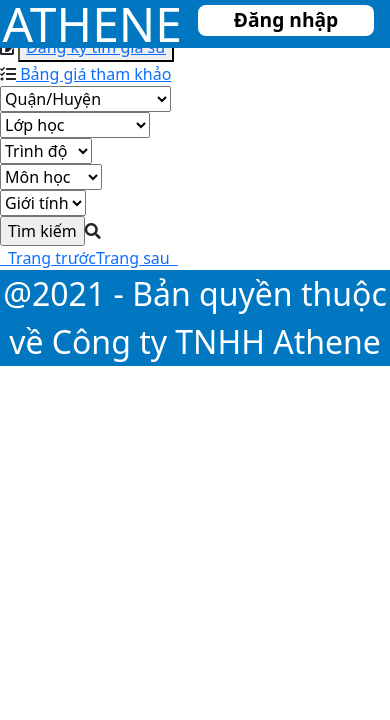
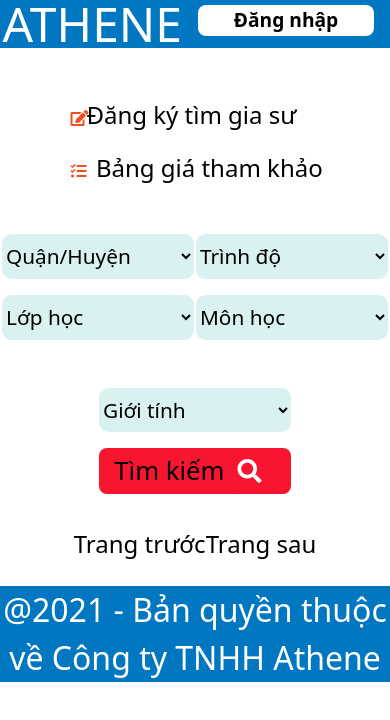
Before and after one commit to Nguyen063/AtheneProject, an Angular app: page /forstudent in a window 390 px wide. Shown: the top 720 px of the page. Built offline with nearby package versions, Linux system fonts and the light colour scheme; no server answers; some icons are missing.

Commit message:
Client: For learner updating

```diff
--- a/src/app/forstudent/forstudent.component.css
+++ b/src/app/forstudent/forstudent.component.css
@@ -0,0 +1,211 @@
+  /* Profile */
+
+  .filter-container {
+    font-size: 1rem;
+    display: flex;
+    flex-wrap: wrap;
+    justify-content: space-evenly;
+    margin-top: 3rem;
+}
+
+.show {
+    display: block !important;
+}
+
+.filter__item {
+    flex-direction: row;
+}
+
+.filter-icon {
+    color: #F24E1E;
+    font-size: 1rem;
+    padding: 0.2rem;
+}
+
+.filter-selection {
+    background-color: #D9F1F1;
+    border: none;
+    border-radius: 0.6rem;
+    padding: 0.3rem;
+    width: 10rem;
+}
+
+.filter-spacing {
+    margin: 1rem 0;
+}
+
+.filter-spacingleft {
+    margin-bottom: 0.5rem;
+}
+
+.search-container {
+    border: none;
+    background-color: #F81530;
+    color: white;
+    padding: 0.15rem;
+    border-radius: 0.5rem;
+}
+
+.filter-search {
+    width: 8.5rem;
+    border: none;
+    background-color: #F81530;
+    border-radius: 0.4rem;
+}
+
+ ::placeholder {
+    color: white;
+    padding-left: 0.2rem;
+}
+
+ .profile-container {
+    display: flex;
+    flex-wrap: wrap;
+    margin-top: 2rem;
+    justify-content: center;
+}
+
+.profile__item {
+    flex-basis: 40%;
+    background-color: #E0FDFF;
+    padding-top: 1rem;
+    margin: 2rem;
+
+}
+
+.avatar {
+    height: 6rem;
+    float: left;
+    border-radius: 50%;
+    margin: 0 1rem;
+}
+
+.profile__item--right {
+    margin-left: 10rem;
+}
+
+.profile-name {
+    font-size: 1.5rem;
+    color: #692E0D;
+    font-weight: bold;
+    margin-bottom: 1rem;
+}
+
+.profile__item--center {
+    margin: 2rem;
+}
+
+.profile__item--below {
+    display: flex;
+    justify-content: space-around;
+    padding-bottom: 1rem;
+}
+
+.profile__button {
+    color: white;
+    background-color: #4989D4;
+    border: none;
+    border-radius: 0.2rem;
+    font-size: 1rem;
+    padding: 0.5em;
+}
+
+.btn-profile {
+    width: 8rem;
+}
+
+.transfer-page {
+    text-align: center;
+    margin-bottom: 1.5rem;
+}
+
+.transfer-page a,
+.filter__item a {
+    text-decoration: none;
+    color: black;
+}
+
+.filter__item a:hover {
+    color: orange;
+}
+
+.transfer-page a:hover {
+    color: blue;
+}
+
+.profile-line {
+    display: flex;
+    margin: 0.5rem;
+}
+
+.profile-oj {
+    min-width: 7rem;
+}
+
+#btn_dangki {
+    border: none;
+    background-color: transparent;
+    margin-left: -0.2rem;
+}
+
+@media screen and (max-width: 860px) {
+    .filter-container {
+        font-size: 1.5rem;
+    }
+    .filter-selection {
+        padding: 0rem;
+        width: 13rem;
+        height: 2.8rem;
+        font-size: 1.3rem;
+    }
+    .filter-search {
+        font-size: 1.6rem;
+    }
+    .filter-spacing {
+        margin-top: 3rem;
+    }
+    .profile__item {
+        flex-basis: 40%;
+    }
+    .profile-container {
+        font-size: 2rem;
+        flex-direction: column;
+        margin: 1rem 6rem;
+    }
+    .avatar {
+        height: 11rem;
+        margin: 0.5rem 4rem;
+    }
+    .profile-name {
+        font-size: 3rem;
+        padding-top: 1rem;
+    }
+    .profile__item--center {
+        margin: 2rem 5rem;
+    }
+    .transfer-page a {
+        font-size: 1.5rem;
+    }
+    .profile__button {
+        font-size: 2rem;
+        margin-bottom: 1rem;
+    }
+    .btn-profile {
+        width: 16rem;
+    }
+    #btn_dangki {
+        margin-left: -0.7rem;
+    }
+}
+
+@media screen and (max-width: 600px) {
+    .filter-selection {
+        padding: 0rem;
+        width: 12rem;
+        height: 2.8rem;
+        font-size: 1.3rem;
+    }
+    .profile-oj {
+        min-width: 13rem;
+    }
+}
--- a/src/app/forstudent/forstudent.component.ts
+++ b/src/app/forstudent/forstudent.component.ts
@@ -1,4 +1,6 @@
+import { ForStudentService } from './../services/for-student.service';
 import { Component, OnInit } from '@angular/core';
+import { LearnerProfile } from '../models/for-student';
 
 @Component({
   selector: 'app-forstudent',
@@ -7,9 +9,19 @@ import { Component, OnInit } from '@angular/core';
 })
 export class ForstudentComponent implements OnInit {
 
-  constructor() { }
+  learner: LearnerProfile= new LearnerProfile();
+  learners:any;
+  errMessage: string="" ;
+
+  constructor(private _service: ForStudentService) { }
 
   ngOnInit(): void {
+    this.getLearner()
   }
-
+  getLearner(){
+    this._service.getLearner().subscribe({
+      next:data => this.learners=data,
+      error : err=> this.errMessage=err
+    })
+   }
 }
--- /dev/null
+++ b/src/app/models/for-student.ts
@@ -0,0 +1,19 @@
+export class LearnerProfile{
+    _id: any;
+    Name: string;
+    Ava: string="";
+    Direct: string="";
+    Gender: String="";
+   Subject: String="";
+    Fee: String="";
+    Request: String="";
+    Grade: String="";
+    School: String="";
+
+     constructor(){
+         this._id="";
+         this.Name="";
+        // this.exp1="";
+
+     }
+}
--- /dev/null
+++ b/src/app/services/for-student.service.ts
@@ -0,0 +1,23 @@
+import { HttpClient, HttpErrorResponse } from '@angular/common/http';
+import { Injectable } from '@angular/core';
+import { catchError, Observable, retry, throwError } from 'rxjs';
+import { LearnerProfile } from '../models/for-student';
+
+const baseUrl="http://localhost:3000"
+@Injectable({
+  providedIn: 'root'
+})
+export class ForStudentService {
+  constructor(private _http: HttpClient) { }
+  getLearner(): Observable<LearnerProfile[]>{
+    return this._http.get<LearnerProfile[]>(`${baseUrl}/learner`).pipe(
+      retry(3),
+      catchError(this.handleError)
+    )
+
+  }
+  handleError(error:HttpErrorResponse){
+    return throwError(()=>{new Error(error.message)})
+  }
+
+}
--- a/src/app/tutor-profile/tutor-profile.component.html
+++ b/src/app/tutor-profile/tutor-profile.component.html
@@ -1,146 +1 @@
-<!-- Header -->
-<!-- <div>
-    <app-header></app-header>
-</div> -->
-
-<!-- Body  -->
-
-
-
-
-<div class="profile-container" *ngFor="let p of profiles">
-    <img class="cover-image" src="https://timelinecovers.pro/facebook-cover/download/anime-one-piece-luffy-and-ace-facebook-cover.jpg">
-    <div class="user-info">
-        <img class="user-avatar" src="https://genk.mediacdn.vn/2018/8/23/anh-0-1535019031645146400508.jpg" id="user-avatar">
-        <div>
-            <label class="btn-avatar">
-                <input type="file" name="avatar-image" accept="image/*" onchange="loadAvatar(event)">
-                <button><i class='bi bi-camera-fill'></i> </button>
-            </label>
-            <div class="user-name">
-                <h1>{{p.name}}</h1>
-                <p>{{p.followers}}</p>
-            </div>
-        </div>
-        <label class="btn-cover">
-            <input type="file" name="cover-image" accept="image/*" onchange="loadCover(event)">
-            <button> <i class='bi bi-camera-fill'></i> Chỉnh sửa ảnh bìa</button>
-        </label>
-    </div>
-
-    <hr class="line" />
-    <!-- User content -->
-    <div class="user-container">
-        <!-- Left item -->
-        <div class="user__item--intro">
-            <div class="sub-title">
-                Giới thiệu
-            </div>
-            <div>{{p.bio}}</div>
-            <div class="sub-title">
-                Thông tin cá nhân
-            </div>
-            <div class="information">
-                <div class="info-line">
-                    <div class="subtitle">Giới tính: </div>
-                    <div class="ms-2"> {{p.gender}}</div>
-                </div>
-                <div class="info-line">
-                    <div class="subtitle">Ngày sinh:</div>
-                    <div class="ms-2"> {{p.dob | date:"dd/MM/yyyy"}}</div>
-                </div>
-                <div class="info-line">
-                    <div class="subtitle"> Sinh viên trường: </div>
-                    <div class="ms-2"> {{p.education}}</div>
-                </div>
-                <div class="info-line">
-                    <div class="subtitle"> Chuyên ngành: </div>
-                    <div class="ms-2"> {{p.education}}</div>
-                </div>
-                <div class="info-line">
-                    <div class="subtitle">Đã học tại: </div>
-                    <div class="ms-2"> {{p.wentTo}}</div>
-                </div>
-            </div>
-        </div>
-
-        <!-- Experience -->
-        <div class="content__item--exp">
-            <div class="sub-title">
-                Kinh nghiệm làm việc
-            </div>
-            <div class="info-line">
-               Exp1
-            </div>
-            <div class="ms-2"> {{p.Exps.exp1}}</div>
-            <div class="info-line">
-                Exp2
-            </div>
-            <!-- Achievement -->
-
-            <div class="sub-title">
-                Thành tích đạt được
-            </div>
-            <div class="info-line">
-               Achievements1
-            </div>
-            <div class="info-line">
-               Achievements2
-            </div>
-            <div class="info-line">
-                Achievements3
-            </div>
-            <button class="btn-editcontent">Chỉnh sửa</button>
-        </div>
-    </div>
-    <!-- Right item -->
-    <div class="user__item--content">
-        <!-- Register class -->
-        <div class="content__item--class" >
-            <div class="sub-title">
-                Lớp đang đăng kí
-            </div>
-            <div class="info-line">
-                <div class="subtitle">Cấp dạy: </div>
-                <div class="ms-2"> {{p.class}}</div>
-            </div>
-            <div class="info-line">
-                <div class="subtitle">Môn dạy: </div>
-                <div class="ms-2"> {{p.subject}}</div>
-            </div>
-            <div class="info-line">
-                <div class="subtitle">Giới tính học viên: </div>
-                <div class="ms-2"> {{p.learnerGender}}</div>
-            </div>
-            <div class="info-line">
-                <div class="subtitle">Địa điểm dạy: </div>
-                <div class="ms-2"> {{p.teachingLocation}}</div>
-            </div>
-            <div class="info-line">
-                <div class="subtitle">Thời gian dạy: </div>
-                <div class="ms-2"> {{p.teachingTime}}</div>
-            </div>
-            <div class="info-line">
-                <div class="subtitle">Mức lương mong muốn: </div>
-
-            </div>
-            <div class="info-line">
-                <div class="subtitle"> Lịch học dự kiến: </div>
-                <div class="ms-2"> {{p.timeTable}}</div>
-            </div>
-            <div class="info-line">
-                <div class="subtitle"> Mô tả thêm: </div>
-                <div class="ms-2"> {{p.more}}</div>
-            </div>
-            <button class="btn-editcontent">Chỉnh sửa</button>
-        </div>
-
-
-
-
-
-
-<!-- Footer -->
-<!-- <div>
-    <app-footer></app-footer>
-</div> -->
+<p>tutor-profile works!</p>
```
Also changed, not shown: 1 other file (tests, documents, lock files or other folders).
